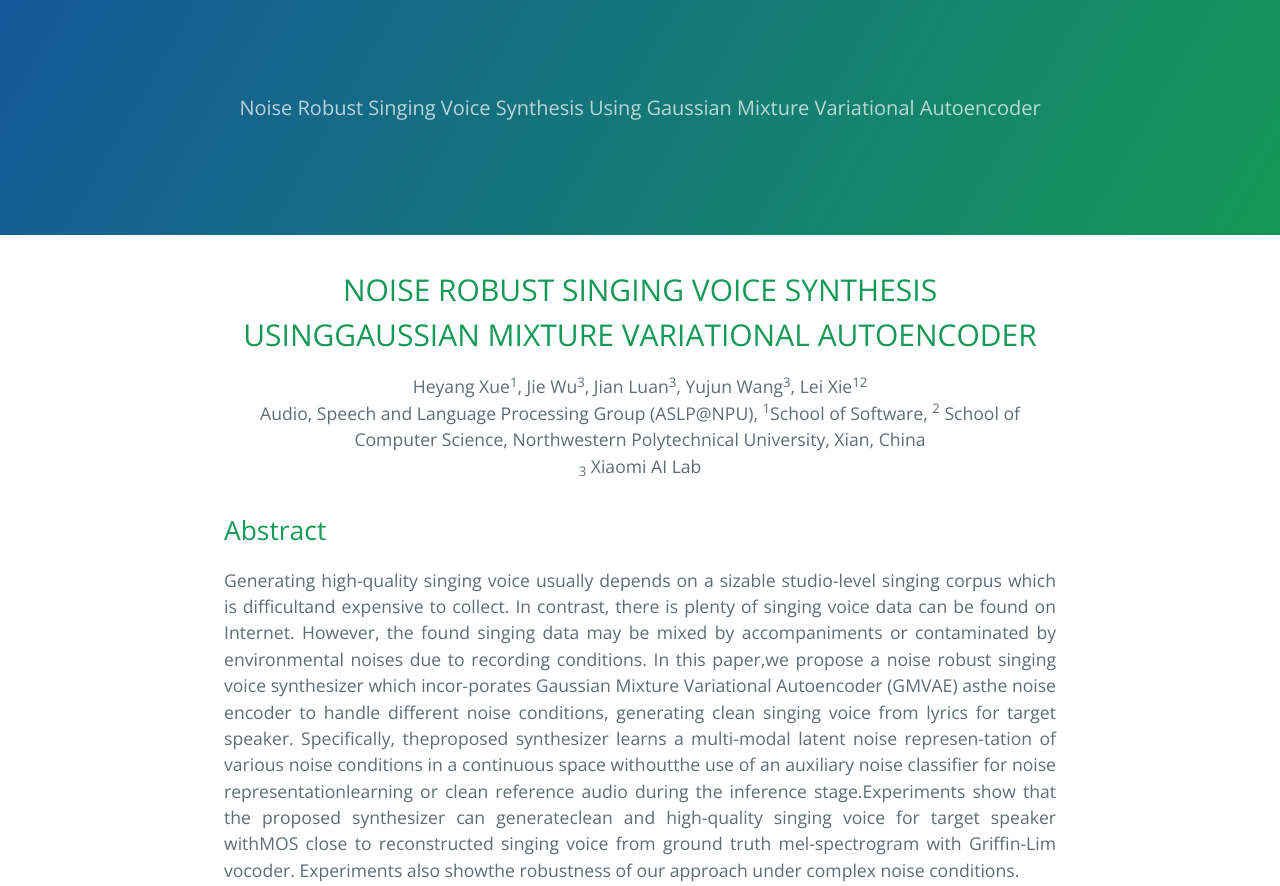
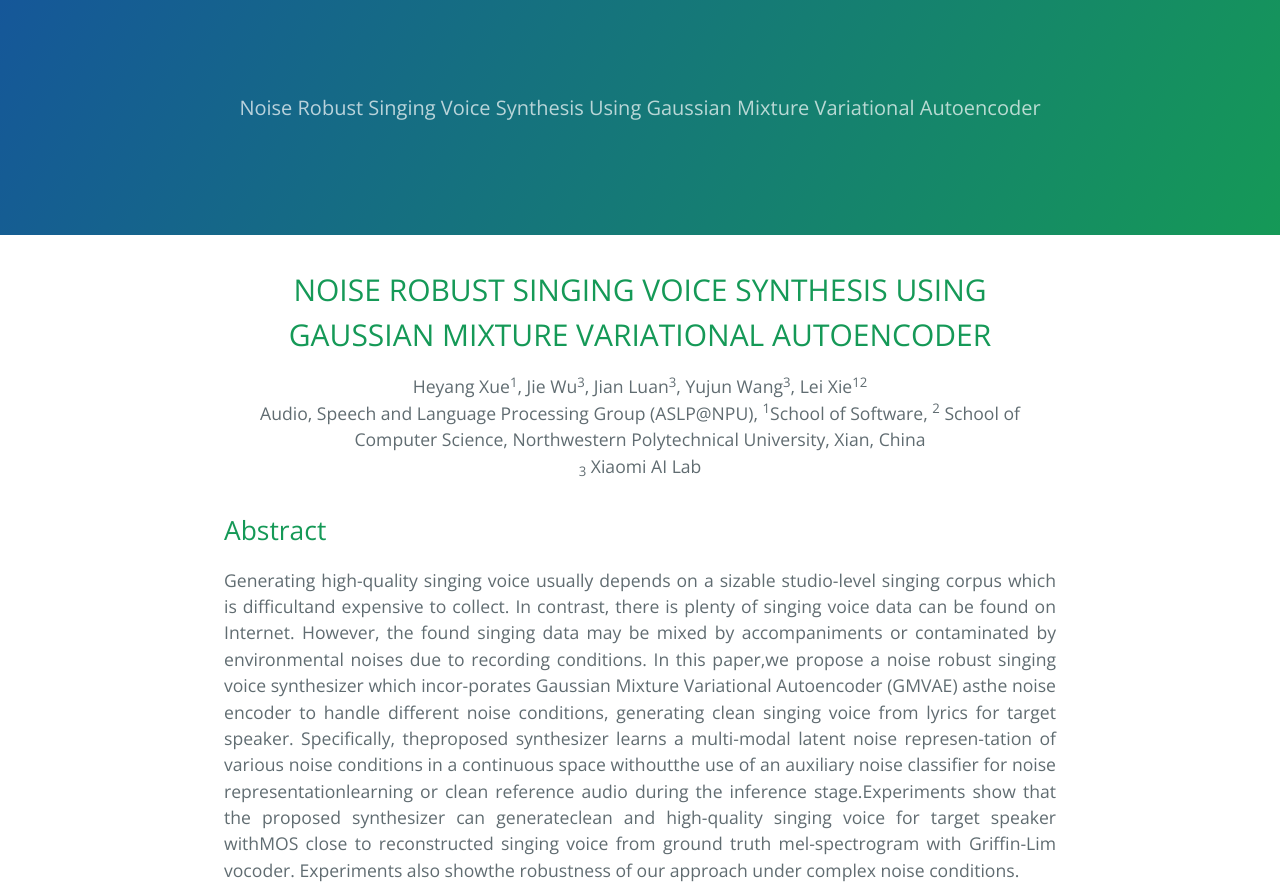
Before and after one commit to WelkinYang/noise_robust_svs, a website: page index.html in a window 1280 px wide. Shown: the top 886 px of the page. Drawn offline with nearby package versions, Linux system fonts and the light colour scheme.

Commit message:
Update index.html

```diff
--- a/index.html
+++ b/index.html
@@ -19,7 +19,7 @@
     </section>
 
     <section class="main-content">
-     <h1 id="Noise_svs" style="font-size:30px"><center>NOISE ROBUST SINGING VOICE SYNTHESIS USINGGAUSSIAN MIXTURE VARIATIONAL AUTOENCODER</center></h1>
+     <h1 id="Noise_svs" style="font-size:30px"><center>NOISE ROBUST SINGING VOICE SYNTHESIS USING GAUSSIAN MIXTURE VARIATIONAL AUTOENCODER</center></h1>
      <center>Heyang Xue<sup>1</sup>, Jie Wu<sup>3</sup>, Jian Luan<sup>3</sup>, Yujun Wang<sup>3</sup>, Lei Xie<sup>1</sup><sup>2</sup></center>
       <center>Audio, Speech and Language Processing Group (ASLP@NPU), <sup>1</sup>School of Software, <sup>2</sup> School of Computer Science, Northwestern Polytechnical University, Xian, China</center>
       <center><sub>3</sub> Xiaomi AI Lab</center>
```
